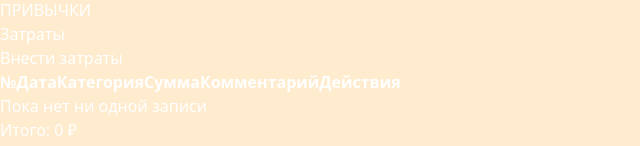
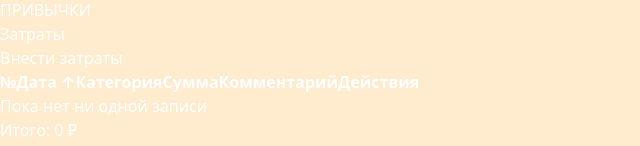
Before and after one commit to Dronych2004/calculations, a React (Vite) app: page / in a window 1280 px wide. Shown: the part 306-452 px from the top of the page, without its empty margins (0-640 px from the left). Built offline with nearby package versions, Linux system fonts and the light colour scheme.

Commit message:
Added sortedCounts date

```diff
--- a/src/pages/Counts/Counts.jsx
+++ b/src/pages/Counts/Counts.jsx
@@ -21,6 +21,7 @@ function Counts() {
   const [selectedCategory, setSelectedCategory] = useState('')
   const [filteredCounts, setFilteredCounts] = useState(null)
   const [currentFilteredPage, setCurrentFilteredPage] = useState(1)
+  const [sortDirection, setSortDirection] = useState('asc') // или "desc"
 
   // Добавление новой записи
   const handleAddCount = (newCount) => {
@@ -59,11 +60,20 @@ function Counts() {
     setEditCount(null)
   }
 
+  //сортировка по дате
+
+  const sortedCounts = [...counts].sort((a, b) => {
+    const dateA = new Date(a.date)
+    const dateB = new Date(b.date)
+
+    return sortDirection === 'asc' ? dateA - dateB : dateB - dateA
+  })
+
   const countsSumm = counts.reduce((sum, count) => sum + count.money, 0)
 
   const indexOfLastItem = currentPage * itemsPerPage //индекс последнего элемента на текущей странице
   const indexOfFirstItem = indexOfLastItem - itemsPerPage //индекс первого элемента на текущей странице
-  const currentItems = counts.slice(indexOfFirstItem, indexOfLastItem) // метод массива, который возвращает новый массив от indexOfFirstItem до indexOfLastItem (не включая последний).
+  const currentItems = sortedCounts.slice(indexOfFirstItem, indexOfLastItem) // метод массива, который возвращает новый массив от indexOfFirstItem до indexOfLastItem (не включая последний).
   // Данные, отображаемые в таблице на текущей странице
 
   // Кол-во страниц
@@ -117,7 +127,16 @@ function Counts() {
           <thead>
             <tr className="bg-blue-100 text-blue-600 text-left text-sm font-bold font-serif">
               <th className="px-4 py-2 border-r">№</th>
-              <th className="px-4 py-2 border-r">Дата</th>
+              {/* <th className="px-4 py-2 border-r">Дата</th> */}
+              <th
+                className="px-4 py-2 border-r cursor-pointer"
+                onClick={() =>
+                  setSortDirection((prev) => (prev === 'asc' ? 'desc' : 'asc'))
+                }
+              >
+                Дата {sortDirection === 'asc' ? '↑' : '↓'}
+              </th>
+
               <th className="px-4 py-2 border-r">Категория</th>
               <th className="px-4 py-2 border-r">Сумма</th>
               <th className="px-4 py-2 border-r">Комментарий</th>
@@ -130,7 +149,9 @@ function Counts() {
                 key={count.id}
                 className="text-blue-600 text-sm font-serif border-t hover:bg-blue-50"
               >
-                <td className="px-4 py-2 border-r text-center">{index + 1}</td>
+                <td className="px-4 py-2 border-r text-center">
+                  {indexOfFirstItem + index + 1}
+                </td>
                 <td className="px-4 py-2 border-r">{count.date}</td>
                 <td className="px-4 py-2 border-r">{count.category}</td>
                 <td className="px-4 py-2 border-r text-right">
```
